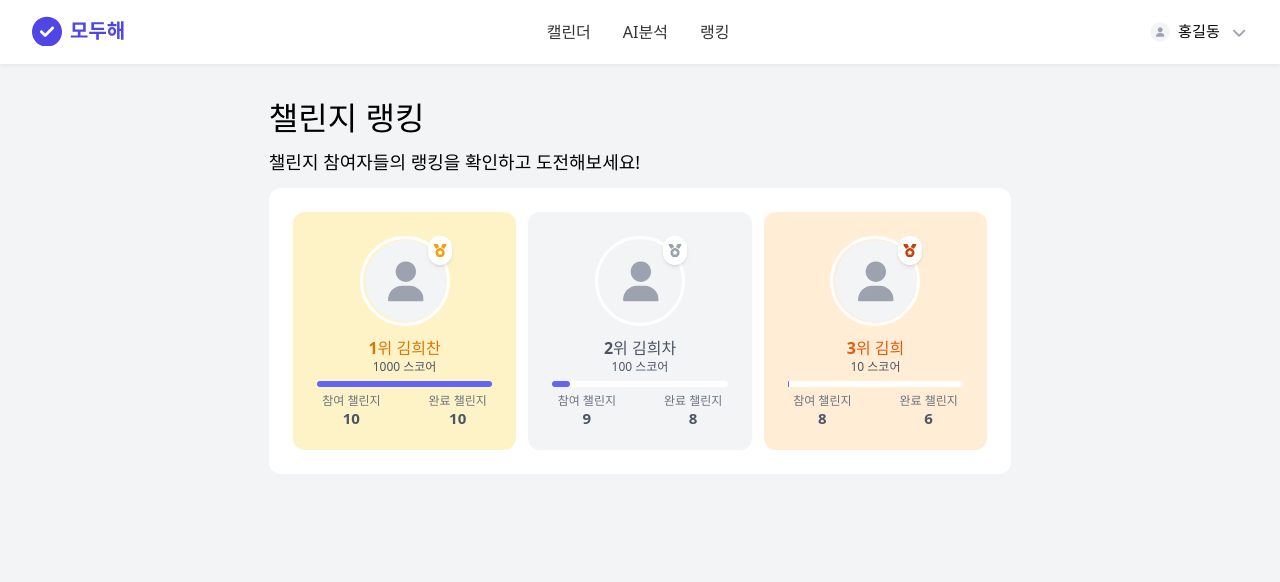
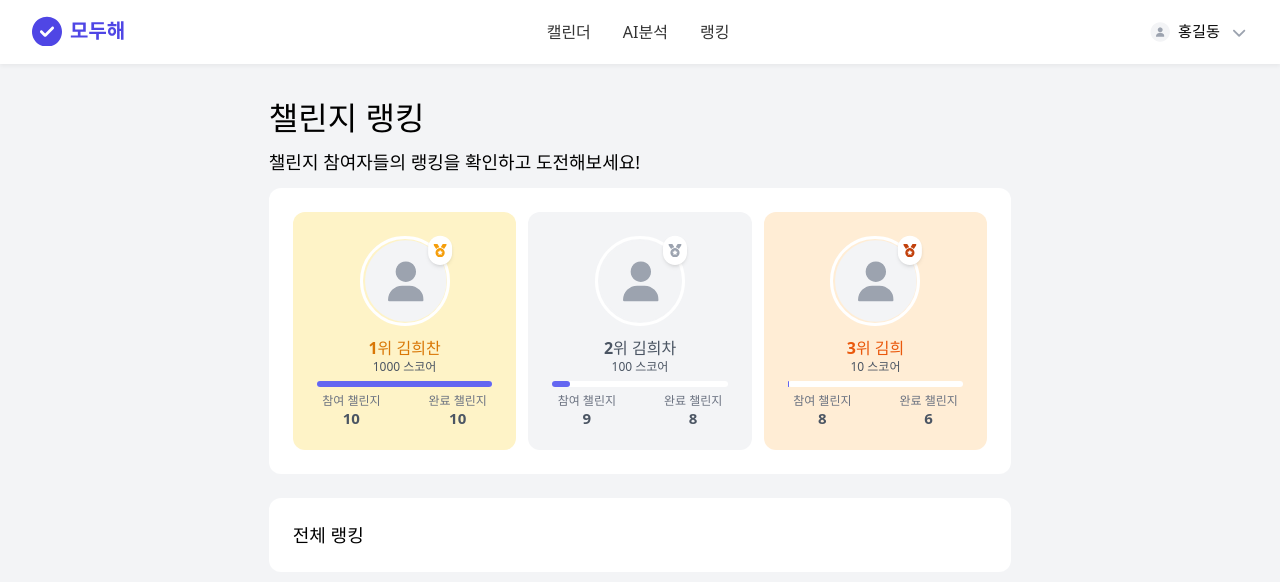
Before and after one commit to Modohe/frontend, a React (Vite) app in the folder my-project/: page /ranking in a window 1280 px wide. Shown: the top 582 px of the page. Built offline with nearby package versions, Linux system fonts and the light colour scheme.

Commit message:
디자인 약간 수정 및 전체 랭킹 세션 추가

```diff
--- a/my-project/src/pages/RankingPage/index.jsx
+++ b/my-project/src/pages/RankingPage/index.jsx
@@ -59,6 +59,11 @@ export default function RankingPage() {
           )
         })}
       </S.TopRankers >
+
+      <S.TotalRankers>
+        <S.SubTitle><b>전체 랭킹</b></S.SubTitle>
+
+      </S.TotalRankers>
     </S.RankinPageContainer >
   )
 }
--- a/my-project/src/pages/RankingPage/styles.js
+++ b/my-project/src/pages/RankingPage/styles.js
@@ -9,19 +9,28 @@ export const Title = styled.h1`
 export const SubTitle = styled.p`
   font-size: 18px;
   line-height: 28px;
-  margin: 12px 0;
+  margin: -12px 0px;
+  & > b {
+    line-height: 50px;
+  }
 `;
 
 export const RankinPageContainer = styled.div`
   height: 100vw;
   width: 58vw;
+  display: flex;
+  flex-direction: column;
+  gap: 24px;
 `;
 
-export const TopRankers = styled.div`
+const Rankers = styled.div`
   width: 100%;
   background-color: #ffffff;
   padding: 24px;
   border-radius: 12px;
+`;
+
+export const TopRankers = styled(Rankers)`
   display: flex;
   justify-content: space-between;
   gap: 12px;
@@ -131,3 +140,5 @@ export const ChallengeScore = styled.div`
   color: #4b5563;
   margin-top: 4px;
 `;
+
+export const TotalRankers = styled(Rankers)``;
```
